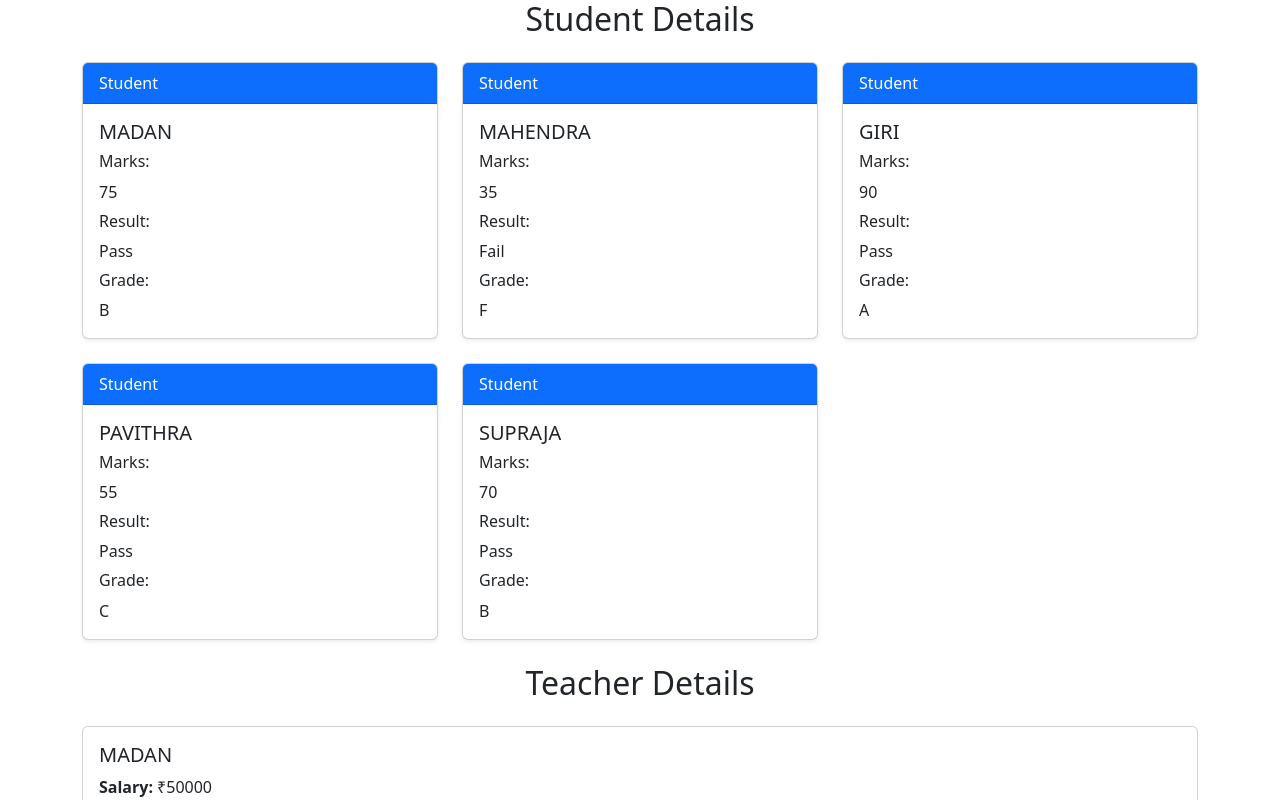
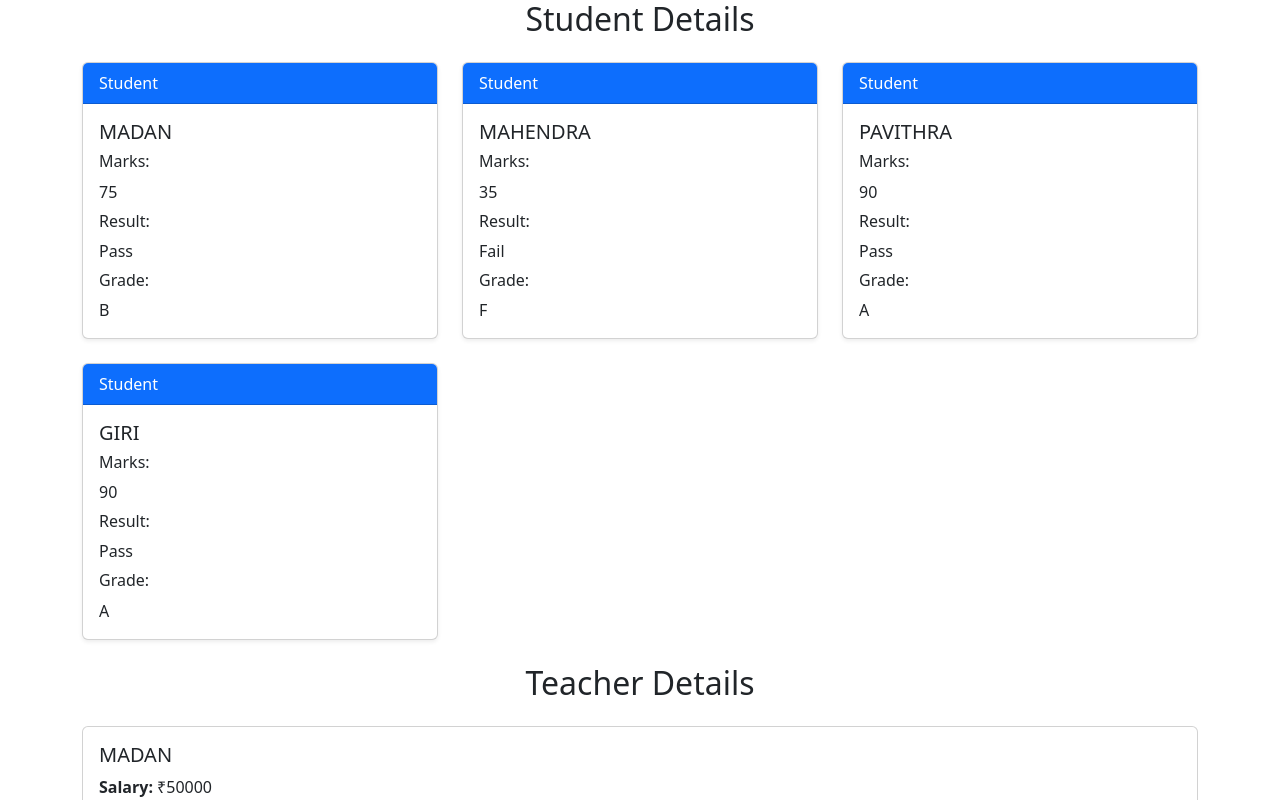
Before and after one commit to mahendrapmisard/AngulardemoApplication, an Angular app: page / in a window 1280 px wide. Shown: the top 800 px of the page. Built offline with nearby package versions, Linux system fonts and the light colour scheme.

Commit message:
added the student service

```diff
--- /dev/null
+++ b/src/app/student-service.ts
@@ -0,0 +1,60 @@
+import { Injectable } from '@angular/core';
+
+@Injectable({
+  providedIn: 'root',
+})
+export class StudentService {
+
+  students = [
+    {
+      name: 'madan',
+      marks: 75
+    },
+    {
+      name: 'mahendra',
+      marks: 35
+    },
+    {
+      name: 'pavithra',
+      marks: 90
+    },
+    {
+      name: 'giri',
+      marks: 90
+    }
+  ];
+
+  getStudents() {
+    return this.students;
+  }
+
+  getResult(marks: number) {
+
+    if (marks >= 40) {
+      return 'Pass';
+    }
+
+    return 'Fail';
+  }
+
+  getGrade(marks: number) {
+
+    if (marks >= 80) {
+      return 'A';
+    }
+
+    if (marks >= 60) {
+      return 'B';
+    }
+
+    if (marks >= 40) {
+      return 'C';
+    }
+
+    return 'F';
+  }
+
+  getName(name: string) {
+    return name.toUpperCase();
+  }
+}
--- a/src/app/students/students.html
+++ b/src/app/students/students.html
@@ -2,14 +2,14 @@
 
 <div class="container">
   <div class="row g-4">
-    @for (student of students; track student.name) {
+    @for (student of this.students; track student.name) {
       <div class="col-md-6 col-lg-4">
         <div class="card shadow-sm">
           <div class="card-header bg-primary text-white">Student</div>
 
           <div class="card-body">
             <h5 class="card-title">
-              {{ getName(student.name) }}
+              {{ this.studentService.getName(student.name) }}
             </h5>
 
             <h6>Marks:</h6>
@@ -19,7 +19,7 @@
 
             <h6>Result:</h6>
             <p class="card-text mb-2">
-              @if (getResult(student.marks) === 'Pass') {
+              @if (this.studentService.getResult(student.marks) === 'Pass') {
                 <span>Pass</span>
               } @else {
                 <span>Fail</span>
@@ -28,7 +28,7 @@
 
             <h6>Grade:</h6>
             <p class="card-text">
-              {{ getGrade(student.marks) }}
+              {{ this.studentService.getGrade(student.marks) }}
             </p>
           </div>
         </div>
--- a/src/app/students/students.ts
+++ b/src/app/students/students.ts
@@ -1,4 +1,5 @@
 import { Component } from '@angular/core';
+import { StudentService } from '../student-service';
 
 @Component({
   selector: 'app-students',
@@ -7,54 +8,12 @@ import { Component } from '@angular/core';
   styleUrl: './students.css',
 })
 export class Students {
-  students = [
-    {
-      name: 'madan',
-      marks: 75,
-    },
-    {
-      name: 'mahendra',
-      marks: 35,
-    },
-    {
-      name: 'giri',
-      marks: 90,
-    },
-    {
-      name: 'pavithra',
-      marks: 55,
-    },
-    {
-      name: 'supraja',
-      marks: 70,
-    },
-  ];
 
-  getResult(marks: number) {
-    if (marks >= 40) {
-      return 'Pass';
-    }
+   students: any[] = [];
 
-    return 'Fail';
-  }
+  constructor(public studentService: StudentService) {
 
-  getGrade(marks: number) {
-    if (marks >= 80) {
-      return 'A';
-    }
+    this.students = this.studentService.getStudents();
 
-    if (marks >= 60) {
-      return 'B';
-    }
-
-    if (marks >= 40) {
-      return 'C';
-    }
-
-    return 'F';
-  }
-
-  getName(name: string) {
-    return name.toUpperCase();
   }
 }
```
Also changed, not shown: 1 other file (tests, documents, lock files or other folders).
